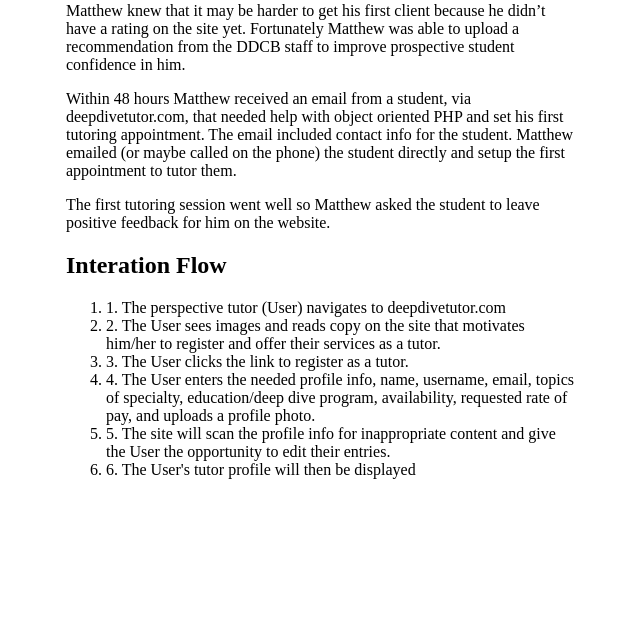
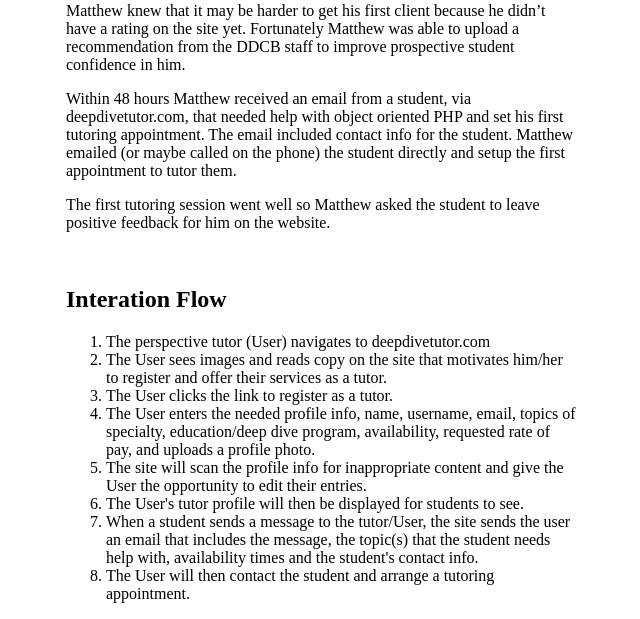
Before and after one commit to MartyBonacci/deepdivetutor, a PHP site: page /matthew.php in a window 1280 px wide. Shown: the part 1183-1802 px from the top of the page, without its empty margins (30-670 px from the left). Before the commit the page ends 1662 px from the top, so only its background shows below. Run offline with PHP 8.4, Linux system fonts and the light colour scheme.

Commit message:
started interaction flow

```diff
--- a/epic/persona-files/matthew.php
+++ b/epic/persona-files/matthew.php
@@ -30,14 +30,17 @@
 		<p>Matthew knew that it may be harder to get his first client because he didn’t have a rating on the site yet. Fortunately Matthew was able to upload a recommendation from the DDCB staff to improve prospective student confidence in him.</p>
 		<p>Within 48 hours Matthew received an email from a student, via deepdivetutor.com, that needed help with object oriented PHP and set his first tutoring appointment. The email included contact info for the student. Matthew emailed (or maybe called on the phone) the student directly and setup the first appointment to tutor them.</p>
 		<p>The first tutoring session went well so Matthew asked the student to leave positive feedback for him on the website.</p>
+		<br/>
 		<h2>Interation Flow</h2>
 		<ol>
-			<li>1. The perspective tutor (User) navigates to deepdivetutor.com</li>
-			<li>2. The User sees images and reads copy on the site that motivates him/her to register and offer their services as a tutor.</li>
-			<li>3. The User clicks the link to register as a tutor.</li>
-			<li>4. The User enters the needed profile info, name, username, email, topics of specialty, education/deep dive program, availability, requested rate of pay, and uploads a profile photo.</li>
-			<li>5. The site will scan the profile info for inappropriate content and give the User the opportunity to edit their entries.</li>
-			<li>6. The User's tutor profile will then be displayed </li>
+			<li>The perspective tutor (User) navigates to deepdivetutor.com</li>
+			<li>The User sees images and reads copy on the site that motivates him/her to register and offer their services as a tutor.</li>
+			<li>The User clicks the link to register as a tutor.</li>
+			<li>The User enters the needed profile info, name, username, email, topics of specialty, education/deep dive program, availability, requested rate of pay, and uploads a profile photo.</li>
+			<li>The site will scan the profile info for inappropriate content and give the User the opportunity to edit their entries.</li>
+			<li>The User's tutor profile will then be displayed for students to see.</li>
+			<li>When a student sends a message to the tutor/User, the site sends the user an email that includes the message, the topic(s) that the student needs help with, availability times and the student's contact info.</li>
+			<li>The User will then contact the student and arrange a tutoring appointment.</li>
 		</ol>
 	</body>
 </html>
```
